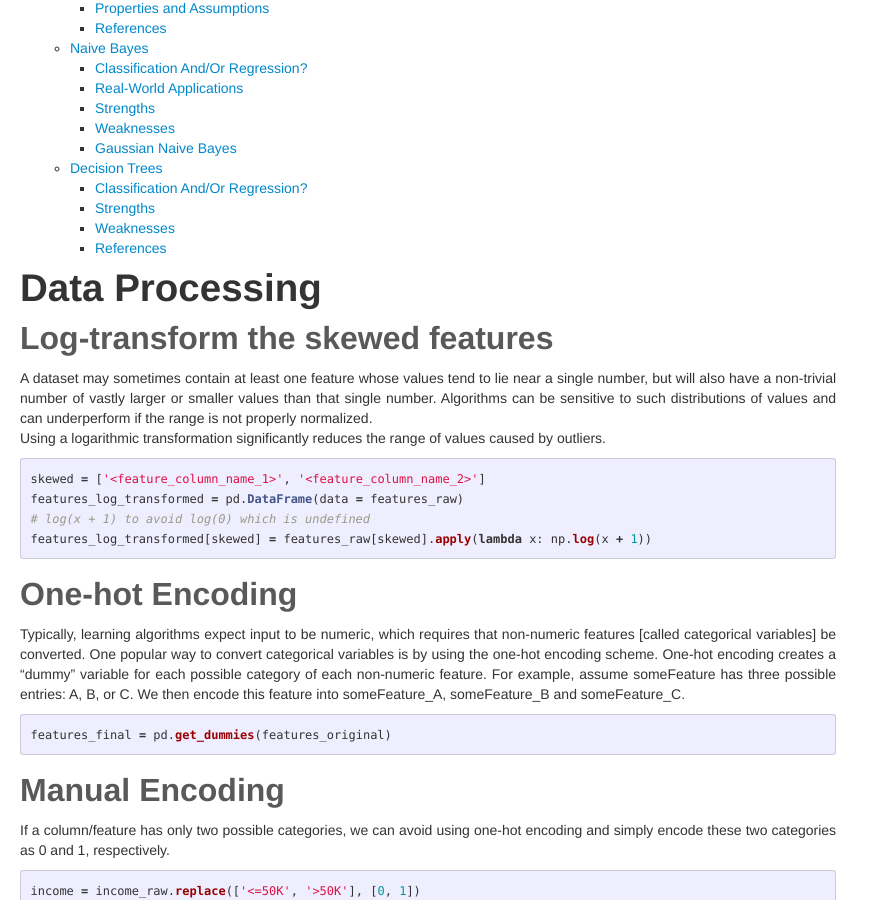
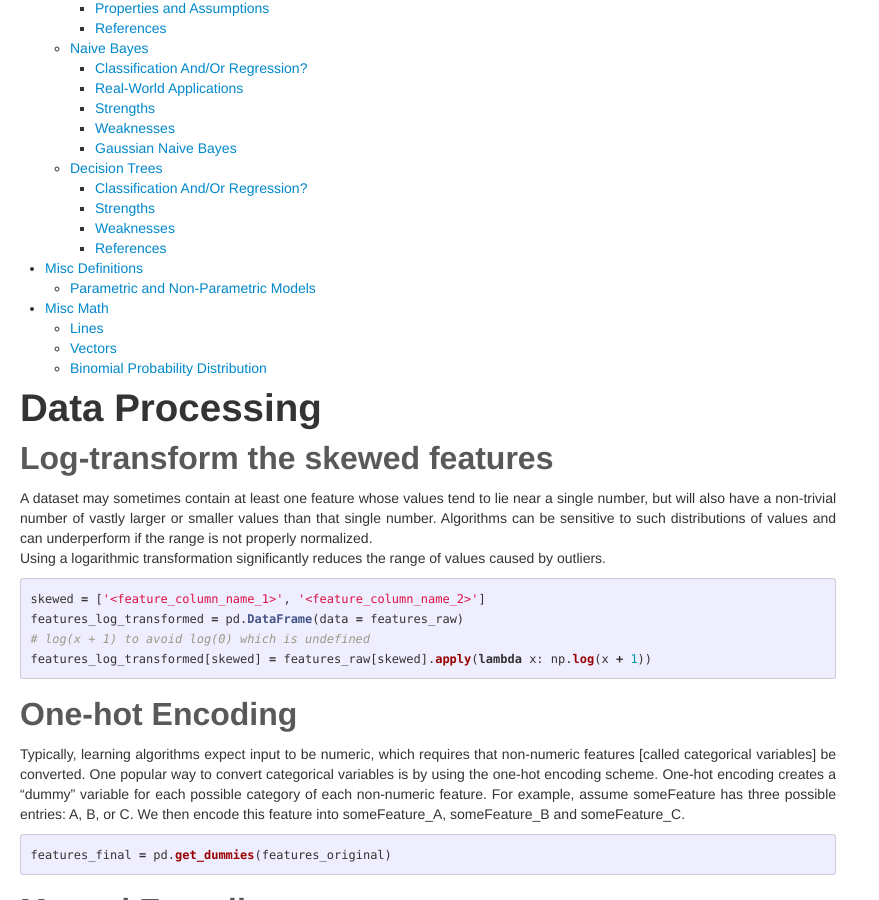
Before and after one commit to anuragkapur/anuragkapur.github.io, a Jekyll site: the page built from blog/engineering/_posts/2020-04-25-machine-learning-reference-guide.md, in a window 1280 px wide and 900 px high, scrolled down 546 px. Shown: the whole window, without its empty margins (0-879 px from the left). Built offline with Jekyll 4.4.1, drawn with Linux system fonts in a browser that asks for light colours; comment, search, counter and statistics services are not loaded.

Commit message:
Update TOC

```diff
--- a/blog/engineering/_posts/2020-04-25-machine-learning-reference-guide.md
+++ b/blog/engineering/_posts/2020-04-25-machine-learning-reference-guide.md
@@ -43,6 +43,12 @@ math: true
     - [Strengths](#strengths-2)
     - [Weaknesses](#weaknesses-2)
     - [References](#references-3)
+- [Misc Definitions](#misc-definitions)
+    - [Parametric and Non-Parametric Models](#parametric-and-non-parametric-models)
+- [Misc Math](#misc-math)
+  - [Lines](#lines)
+  - [Vectors](#vectors)
+  - [Binomial Probability Distribution](#binomial-probability-distribution)
 
 <!-- END doctoc generated TOC please keep comment here to allow auto update -->
 
```
